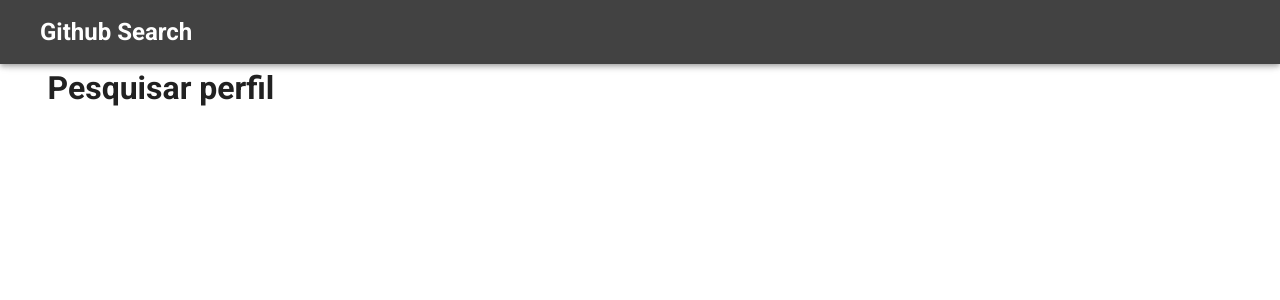
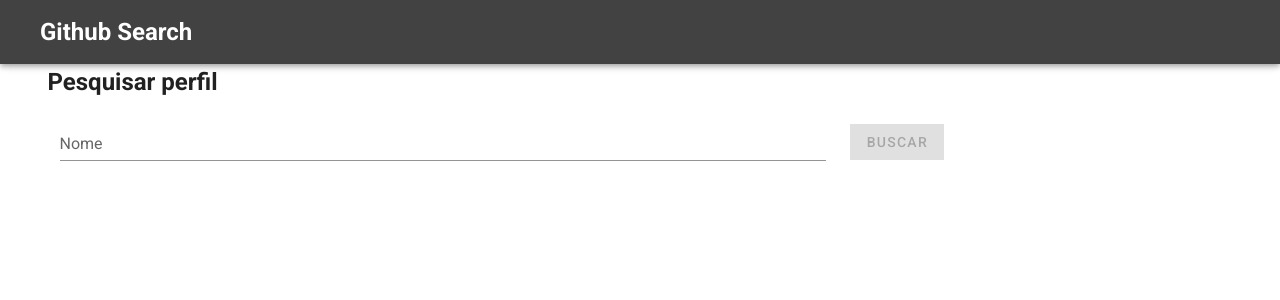
Before and after one commit to AndersonFSP/Teste-BoxTi, a Vue app: page / in a window 1280 px wide. Shown: the top 300 px of the page. Built offline with nearby package versions, Linux system fonts and the light colour scheme; no server answers.

Commit message:
Componente search

```diff
--- a/src/components/HelloWorld.vue
+++ b/src/components/HelloWorld.vue
@@ -8,44 +8,20 @@
 
 <script lang="ts">
 import Vue from 'vue'
-import { api as axios} from '../service/axios';
 import { mapActions, mapGetters } from 'vuex';
 
 export default Vue.extend({
   name: 'HelloWorld',
 
   data: () => ({
-    importantLinks: [
-      {
-        text: 'Documentation',
-        href: 'https://vuetifyjs.com',
-      },
-      {
-        text: 'Chat',
-        href: 'https://community.vuetifyjs.com',
-      },
-      {
-        text: 'Made with Vuetify',
-        href: 'https://madewithvuejs.com/vuetify',
-      },
-      {
-        text: 'Twitter',
-        href: 'https://twitter.com/vuetifyjs',
-      },
-      {
-        text: 'Articles',
-        href: 'https://medium.com/vuetify',
-      },
-    ],
   }),
 
   methods: {
     ...mapActions(['getUser']),
-
   },
 
   async mounted() {
-    this.getUser("AndersonFSP");
+    // this.getUser("AndersonFSP");
   }
 })
 </script>
--- /dev/null
+++ b/src/components/Search.vue
@@ -0,0 +1,55 @@
+<template>
+  <v-container>
+    <form @submit.prevent="searchContent">
+      <v-row>
+        <v-col md="8" xs="12">
+          <v-text-field
+            label="Nome"
+            :loading="false"
+            placeholder="Digite o nome do usuário"
+            v-model="search"
+          />
+        </v-col>
+        <v-col md="4" xs="12">
+          <v-btn
+            tile
+            color="success"
+            class="mt-3"
+            type="submit"
+            :disabled="btnDisable"
+          >
+            Buscar
+          </v-btn>
+        </v-col>
+      </v-row>
+    </form>
+  </v-container>
+</template>
+
+<script lang="ts">
+import Vue from 'vue';
+
+export default Vue.extend({
+  name: 'Search',
+  data: () => ({
+    search: "" as string
+  }),
+
+  computed: {
+    btnDisable(): boolean {
+      return !Boolean(this.search);
+    }
+  },
+
+  methods: {
+    searchContent(): void {
+      this.$emit("search", this.search)
+    }
+  }
+
+})
+</script>
+
+<style>
+
+</style>
--- a/src/store/index.ts
+++ b/src/store/index.ts
@@ -1,6 +1,6 @@
 import Vue from 'vue'
 import Vuex from 'vuex'
-import users from './modules/Users';
+import users from './modules/User';
 
 Vue.use(Vuex);
 
--- a/src/store/modules/Users.ts
+++ b/src/store/modules/User.ts
@@ -18,16 +18,20 @@ const getters = {
 
 const actions = {
   async getUser({ commit }: { commit: Commit }, name: string): Promise<void> {
-    const response: AxiosResponse =  await axios.get(`/users/${name}`);
-    console.log(response);
-    const user = response.data;
-    commit('setUser', user);
+    try {
+      const response: AxiosResponse =  await axios.get(`/users/${name}`);
+      console.log(response);
+      const user = response.data;
+      commit('setUser', user);
+    }
+    catch(err) {
+      console.log(err)
+    }
   }
 }
 
 const mutations = {
   setUser(state: IState, user: any) {
-    console.log(user)
     state.user = user;
   },
 }
--- a/src/views/Home.vue
+++ b/src/views/Home.vue
@@ -1,15 +1,30 @@
 <template>
+  <section>
     <hello-world />
+    <Search @search="onSearch"/>
+  </section>
 </template>
 
 <script lang="ts">
-  import Vue from 'vue'
-  import HelloWorld from '../components/HelloWorld.vue'
+import Vue from 'vue';
+import HelloWorld from '../components/HelloWorld.vue';
+import Search from '@/components/Search.vue';
+import { mapActions, mapGetters } from 'vuex';
 
 export default Vue.extend({
   name: 'Home',
   components: {
     HelloWorld,
+    Search
+  },
+
+  methods: {
+     ...mapActions(['getUser']),
+
+    onSearch(value: string): void {
+      const name: string = value;
+      this.getUser(name);
+    }
   },
 })
 </script>
```
Lines whose indentation alone changed are shown as unchanged.
